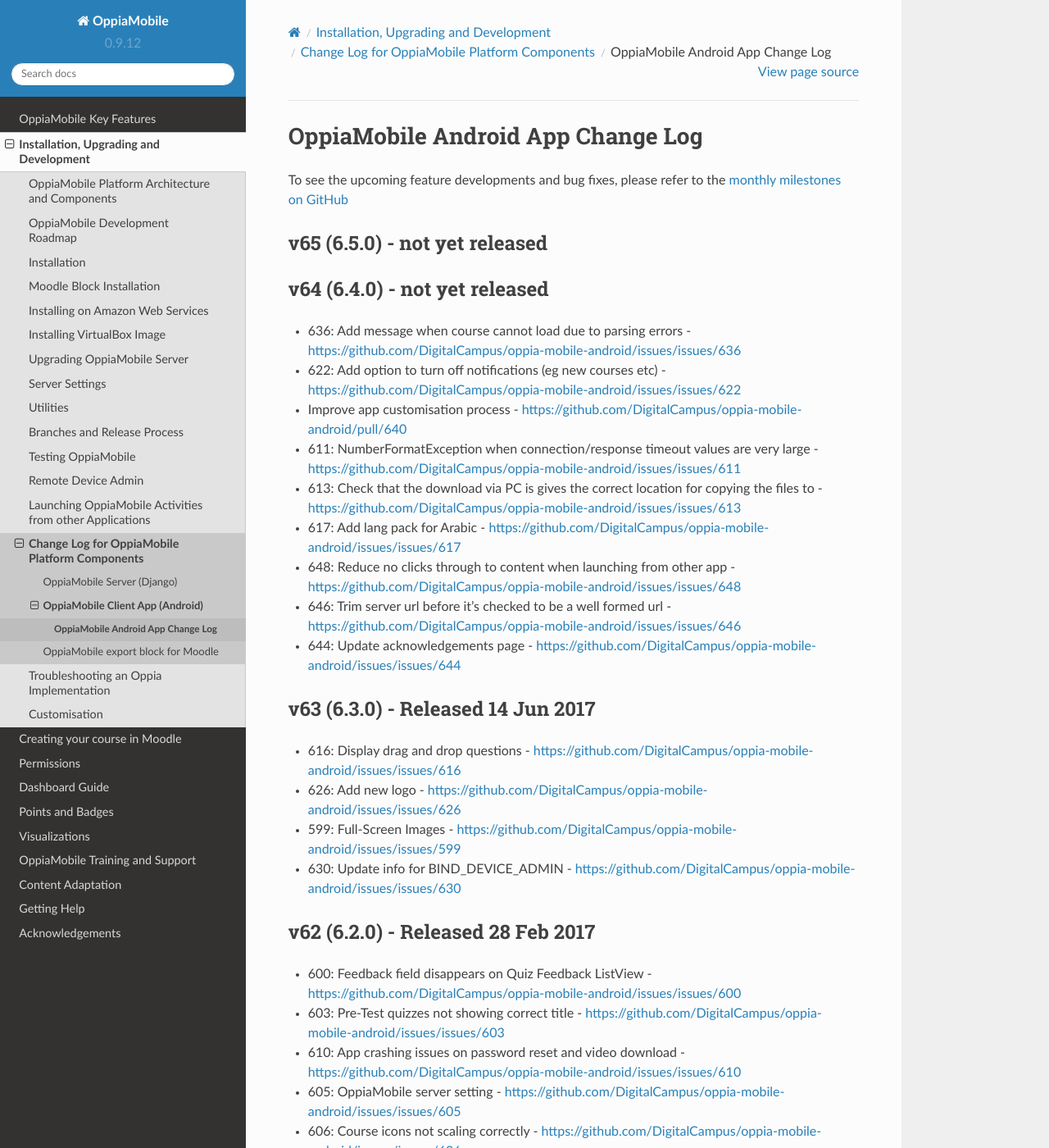
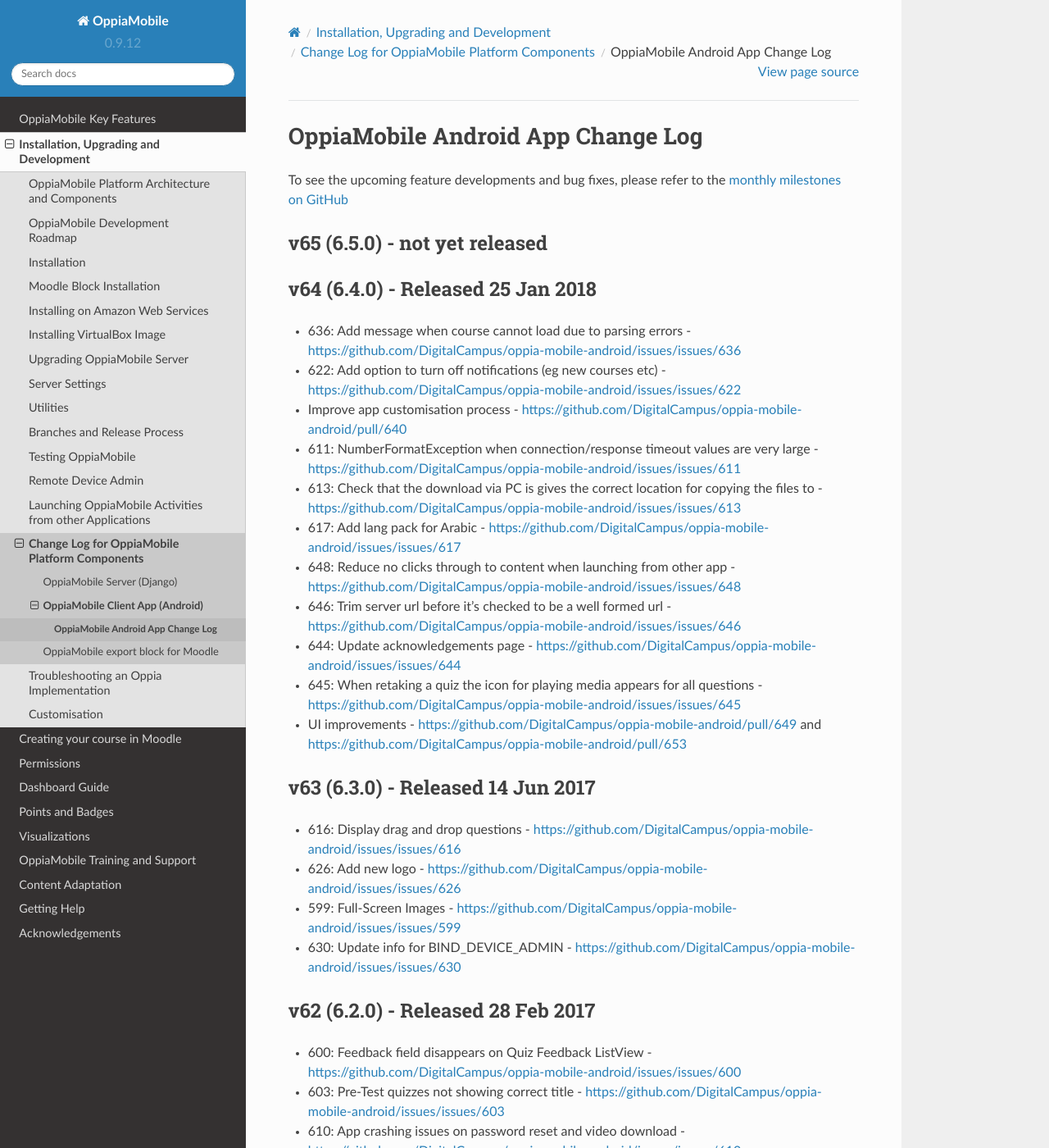
Before and after one commit to DigitalCampus/django-oppia, a Sphinx documentation site: the page built from docs/dev/changelog_android.rst, in a window 1280 px wide and 1400 px high. Shown: the whole window at 82% size. Built offline with Sphinx 7.4.7 and the Read the Docs theme 2.0.0, drawn with Linux system fonts in a browser that asks for light colours; the version number is read from the project's files by our own code.

Commit message:
update docs

```diff
--- a/docs/dev/changelog_android.rst
+++ b/docs/dev/changelog_android.rst
@@ -13,7 +13,7 @@
 
 .. _appv64:
 
-v64 (6.4.0) - not yet released
+v64 (6.4.0) - Released 25 Jan 2018
 --------------------------------------
 
 * 636: Add message when course cannot load due to parsing errors - https://github.com/DigitalCampus/oppia-mobile-android/issues/issues/636
@@ -25,7 +25,8 @@
 * 648: Reduce no clicks through to content when launching from other app - https://github.com/DigitalCampus/oppia-mobile-android/issues/issues/648
 * 646: Trim server url before it's checked to be a well formed url - https://github.com/DigitalCampus/oppia-mobile-android/issues/issues/646
 * 644: Update acknowledgements page - https://github.com/DigitalCampus/oppia-mobile-android/issues/issues/644
-
+* 645: When retaking a quiz the icon for playing media appears for all questions - https://github.com/DigitalCampus/oppia-mobile-android/issues/issues/645
+* UI improvements - https://github.com/DigitalCampus/oppia-mobile-android/pull/649 and https://github.com/DigitalCampus/oppia-mobile-android/pull/653
 
 .. _appv63:
 
```
